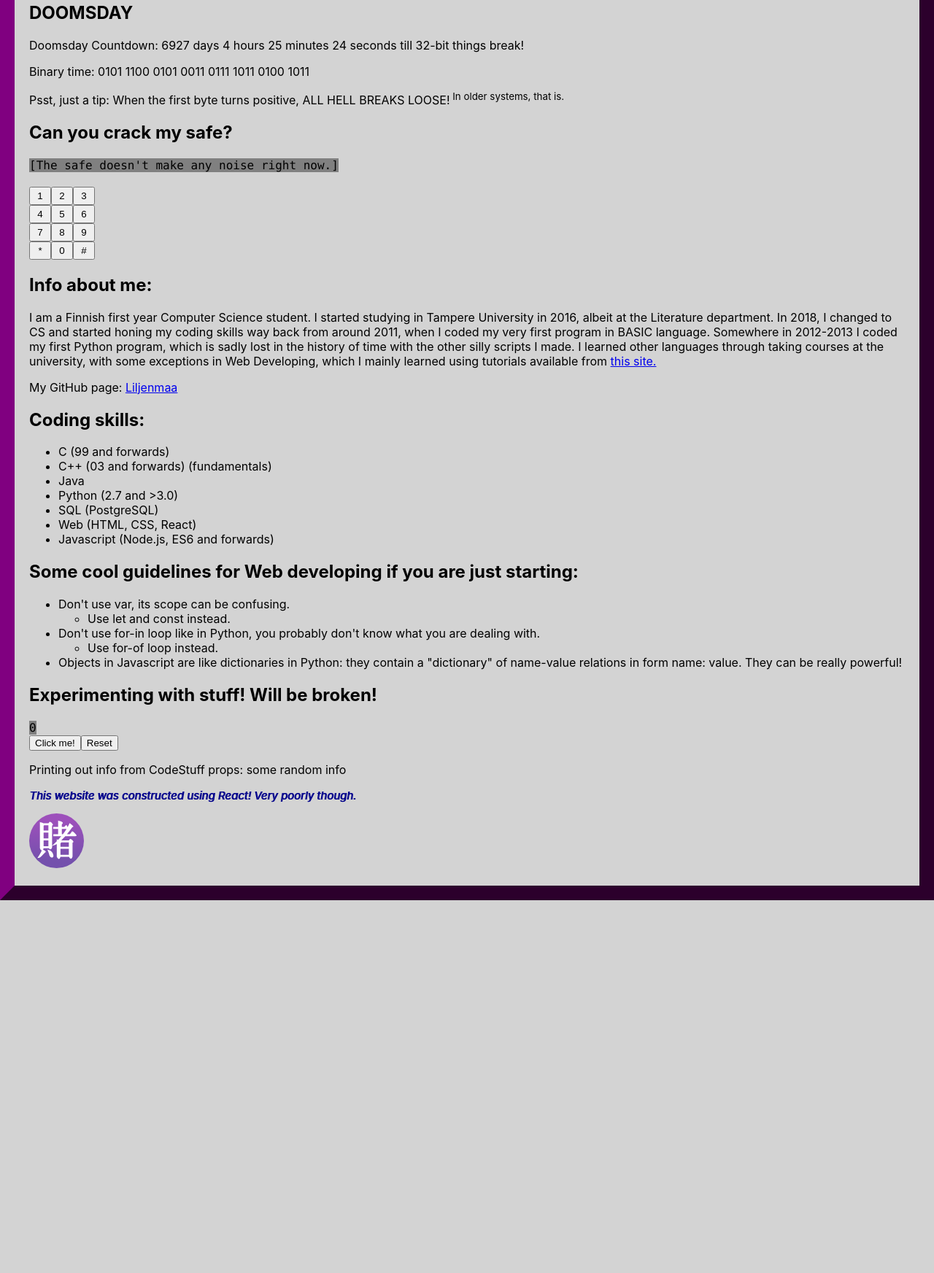
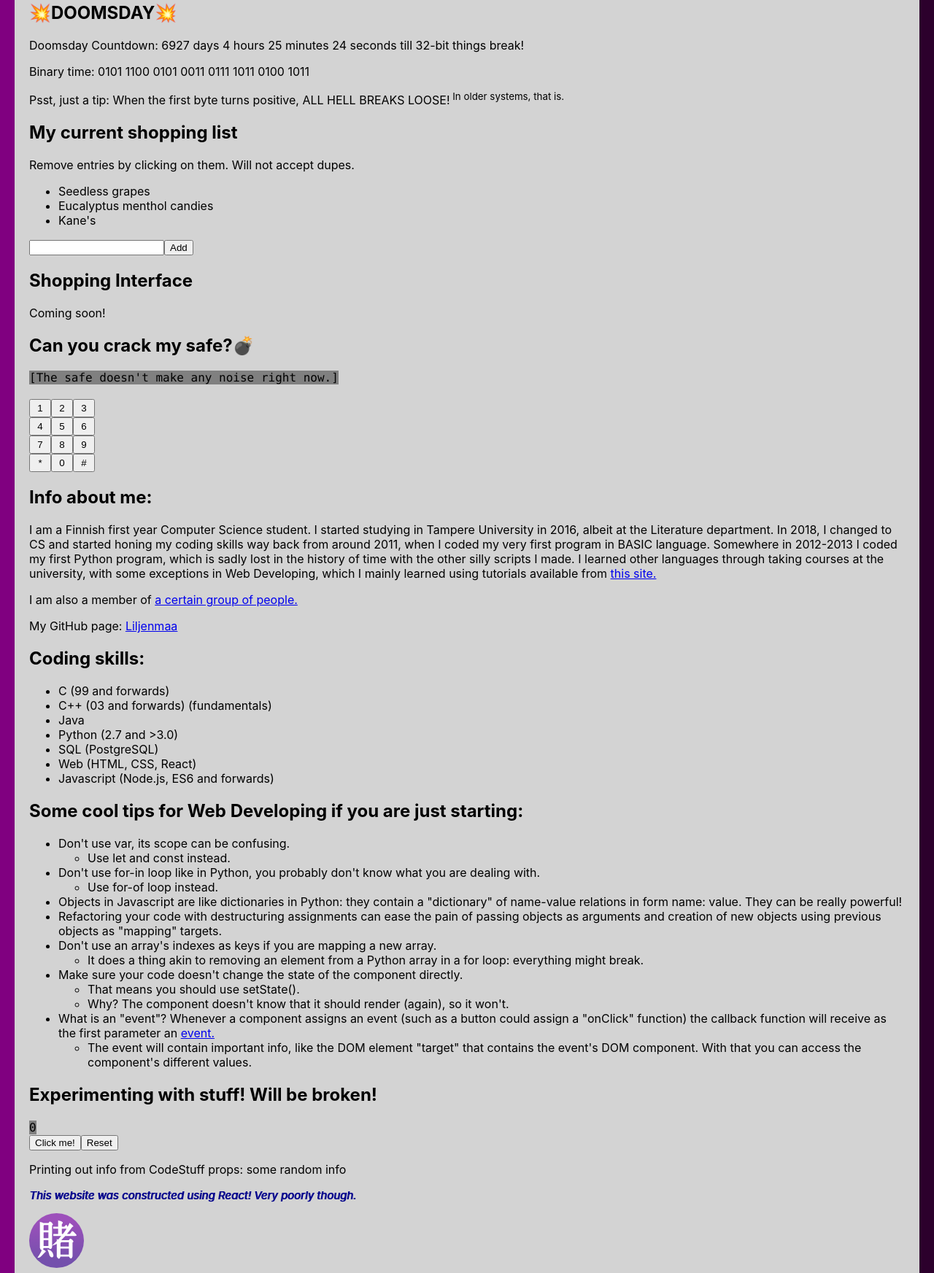
Before and after one commit to Liljenmaa/homepage, a React app: page / in a window 1280 px wide. Shown: the part 275-2020 px from the top of the page at 73% size. Before the commit the page ends 1509 px from the top, so only its background shows below. Built offline with nearby package versions, Linux system fonts and the light colour scheme.

Commit message:
Added ShoppingList and refactored code

```diff
--- /dev/null
+++ b/src/components/DoomsDay.js
@@ -0,0 +1,82 @@
+import React from 'react'
+
+class DoomsDay extends React.Component
+{
+  constructor()
+  {
+    super()
+
+    this.maxSeconds = 0x7FFFFFFF
+
+    this.state =
+    {
+      msPassed: new Date().getTime(),
+    }
+
+    setInterval(() =>
+    {
+      this.setState({ msPassed: new Date().getTime() })
+    }, 1000)
+  }
+
+  render(){
+
+    const sPassed = parseInt(this.state.msPassed / 1000)
+    const secondsLeft = this.maxSeconds - sPassed
+
+    const convertToBinary = (sPassed, currNum = this.maxSeconds + 1) =>
+    {
+      let returnString = ""
+
+      for(let i = 1;; ++i)
+      {
+        if (sPassed / currNum >= 1)
+        {
+          returnString += "1"
+          sPassed = sPassed % currNum
+        }
+        else
+          returnString += "0"
+
+        currNum = parseInt(currNum/2)
+
+        if (i % 4 === 0)
+          returnString += " "
+
+        if (currNum < 1)
+          return returnString
+      }
+    }
+
+    const getTimeTillDoom = () =>
+    {
+      let returnString = ""
+
+      const dLeft = parseInt(secondsLeft / 86400)
+      const hLeft = parseInt((secondsLeft % 86400) / 3600)
+      const mLeft = parseInt(((secondsLeft % 86400) % 3600) / 60)
+      const sLeft = parseInt(((secondsLeft % 86400) % 3600) % 60)
+
+      returnString += dLeft + " days "
+      returnString += hLeft + " hours "
+      returnString += mLeft + " minutes "
+      returnString += sLeft + " seconds "
+
+      return returnString
+    }
+
+    return(
+      <div>
+        <h2><span role="img" aria-label="emoji">💥</span>
+          DOOMSDAY<span role="img" aria-label="emoji">💥</span>
+        </h2>
+        <p>Doomsday Countdown: {getTimeTillDoom()} till 32-bit things break!</p>
+        <p>Binary time: {convertToBinary(sPassed)}</p>
+        <p>Psst, just a tip: When the first byte turns positive, ALL HELL BREAKS
+        LOOSE!<sup> In older systems, that is.</sup></p>
+      </div>
+    )
+  }
+}
+
+export default DoomsDay
--- a/src/index.css
+++ b/src/index.css
@@ -26,6 +26,19 @@ code {
   width:30px;
 }
 
+button.clickable-listnode {
+  background-color: lightgrey;
+  color: inherit;
+  border: none;
+  padding: 0;
+  font: inherit;
+  cursor: pointer;
+}
+
+button {
+  cursor: pointer;
+}
+
 footer {
   font-style: italic;
   color: darkblue;
--- a/src/index.js
+++ b/src/index.js
@@ -1,15 +1,39 @@
 import React from 'react'
 import ReactDOM from 'react-dom'
+import DoomsDay from './components/DoomsDay'
 import './index.css'
+
+const shoppingList =
+[
+  {
+    id: 0,
+    content: "Seedless grapes"
+  },
+  {
+    id: 1,
+    content: "Eucalyptus menthol candies"
+  },
+  {
+    id: 2,
+    content: "Kane's"
+  }
+]
 
 function randomInt(start, end)
 {
-  return Math.floor((end-start) * Math.random() + start)
+  return Math.floor((end-start+1) * Math.random() + start)
 }
 
-const Display = ({ content }) => <div>{content}</div>
+const ClickableListNode = ({ content, handleClick, id }) =>
+  <li>
+    <button
+      className="clickable-listnode"
+      onClick={handleClick}
+      id={id}>{content}
+    </button>
+  </li>
 
-const CodeDisplay = ({ data }) => <code>{data}</code>
+const CodeDisplay = ({ content }) => <code>{content}</code>
 
 const Button = ({handleClick, text}) =>
 {
@@ -24,21 +48,21 @@ const PhoneButtonInterface = ({ func }) =>
 {
   return(
     <div>
-      <button class="phone" onClick={func(1)}>1</button>
-      <button class="phone" onClick={func(2)}>2</button>
-      <button class="phone" onClick={func(3)}>3</button>
+      <button className="phone" onClick={func(1)}>1</button>
+      <button className="phone" onClick={func(2)}>2</button>
+      <button className="phone" onClick={func(3)}>3</button>
     <br/>
-      <button class="phone" onClick={func(4)}>4</button>
-      <button class="phone" onClick={func(5)}>5</button>
-      <button class="phone" onClick={func(6)}>6</button>
+      <button className="phone" onClick={func(4)}>4</button>
+      <button className="phone" onClick={func(5)}>5</button>
+      <button className="phone" onClick={func(6)}>6</button>
     <br/>
-      <button class="phone" onClick={func(7)}>7</button>
-      <button class="phone" onClick={func(8)}>8</button>
-      <button class="phone" onClick={func(9)}>9</button>
+      <button className="phone" onClick={func(7)}>7</button>
+      <button className="phone" onClick={func(8)}>8</button>
+      <button className="phone" onClick={func(9)}>9</button>
     <br/>
-      <button class="phone" onClick={func(10)}>*</button>
-      <button class="phone" onClick={func(0)}>0</button>
-      <button class="phone" onClick={func(11)}>#</button>
+      <button className="phone" onClick={func(10)}>*</button>
+      <button className="phone" onClick={func(0)}>0</button>
+      <button className="phone" onClick={func(11)}>#</button>
     </div>
   )
 }
@@ -47,87 +71,105 @@ const Hello = () =>
 {
   return(
     <header>
-      <h1>Hello visitor!</h1>
+      <h1>Hello visitor!<span role="img" aria-label="emoji">🖐️</span></h1>
       <p>This page contains a random assortment of things. Feel free to try them
-      out!</p>
+      out!<span role="img" aria-label="emoji">👌</span></p>
     </header>
   )
 }
 
-class DoomsDay extends React.Component
+class ShoppingList extends React.Component
 {
-  constructor()
+  constructor(props)
   {
-    super()
+    super(props)
     this.state =
     {
-      msPassed: new Date().getTime()
+      shoppingList: props.stuff,
+      idCounter: 0,
+      newItem: ""
     }
 
-    setInterval(() =>
-    {
-      this.setState({ msPassed: new Date().getTime() })
-    }, 1000)
+    this.state.idCounter = this.state.shoppingList.length
   }
 
-  render(){
+  addOne = (event) => {
+    event.preventDefault()
 
-    const maxSeconds = 0x7FFFFFFF
-    const sPassed = parseInt(this.state.msPassed / 1000)
+    if (this.state.newItem === "")
+      return
 
-    const convertToBinary = (sPassed, currNum = maxSeconds + 1) =>
+    const notDupe = (obj) => obj.content !== this.state.newItem
+
+    if (!(this.state.shoppingList.every(notDupe)))
     {
-      let returnString = ""
+      this.setState({ newItem: "" })
+      return
+    }
 
-      for(let i = 1;; ++i)
+    const newItem =
     {
-        if (sPassed / currNum >= 1)
+      id: this.state.idCounter++,
+      content: this.state.newItem
+    }
+
+    const shoppingList = this.state.shoppingList.concat(newItem)
+
+    this.setState({
+      shoppingList,
+      newItem: ""
+    })
+  }
+
+  removeOne = (event) => {
+    const shoppingList = this.state.shoppingList.filter(
+      obj => obj.id != event.target.id
+    )
+
+    this.setState({
+      shoppingList
+    })
+  }
+
+  handleItemChange = (event) => {
+    this.setState({ newItem: event.target.value })
+  }
+
+  render()
   {
-          returnString += "1"
-          sPassed = sPassed % currNum
-        }
-        else
-          returnString += "0"
-
-        currNum = parseInt(currNum/2)
-
-        if (i % 4 === 0)
-          returnString += " "
-
-        if (currNum < 1)
-          return returnString
+    return(
+      <div>
+        <h2>My current shopping list</h2>
+        <p>Remove entries by clicking on them. Will not accept dupes.</p>
+        <ul>
+          {this.state.shoppingList.map(object =>
+            <ClickableListNode
+              key={object.id}
+              id={object.id}
+              content={object.content}
+              handleClick={this.removeOne}
+            />)}
+        </ul>
+        <form onSubmit={this.addOne}>
+          <input
+            value={this.state.newItem}
+            onChange={this.handleItemChange}
+          />
+          <button type="submit">Add</button>
+        </form>
+      </div>
+    )
   }
 }
 
-    const secondsLeft = maxSeconds - sPassed
-
-    const getTimeTillDoom = () =>
+const ShoppingInterface = () =>
 {
-      let returnString = ""
-
-      const dLeft = parseInt(secondsLeft / 86400)
-      const hLeft = parseInt((secondsLeft % 86400) / 3600)
-      const mLeft = parseInt(((secondsLeft % 86400) % 3600) / 60)
-      const sLeft = parseInt(((secondsLeft % 86400) % 3600) % 60)
-
-      returnString += dLeft + " days "
-      returnString += hLeft + " hours "
-      returnString += mLeft + " minutes "
-      returnString += sLeft + " seconds "
-
-      return returnString
-    }
-
   return(
     <div>
-        <h2>DOOMSDAY</h2>
-        <p>Doomsday Countdown: {getTimeTillDoom()} till 32-bit things break!</p>
-        <p>Binary time: {convertToBinary(sPassed)}</p>
-        <p>Psst, just a tip: When the first byte turns positive, ALL HELL BREAKS
-        LOOSE!<sup> In older systems, that is.</sup></p>
+      <h2>Shopping Interface</h2>
+      <p>Coming soon!</p>
     </div>
   )
-  }
 }
 
 class CrackMySafe extends React.Component
@@ -150,22 +192,13 @@ class CrackMySafe extends React.Component
     }
   }
 
-  render()
+  randomizeCode = () =>
   {
-    const randomizeCode = () =>
-    {
-      let x = new Array(4)
-
-      for(let i = 0; i < this.state.secretCode.length; ++i)
-      {
-        x[i] = randomInt(0,9)
+    let x = this.state.secretCode.map(digit => randomInt(0,9))
     this.setState({secretCode: x})
   }
 
-      console.log(this.state.secretCode)
-    }
-
-    const updateDisplay = (input) => () =>
+  updateDisplay = (input) => () =>
   {
     if (!this.state.unavailable)
     {
@@ -207,7 +240,7 @@ class CrackMySafe extends React.Component
           currIndex: 0,
           currCode: ""
         })
-          randomizeCode()
+        this.randomizeCode()
       }
 
       else if (!(this.state.currIndex === 0))
@@ -224,14 +257,16 @@ class CrackMySafe extends React.Component
     }
 
   }
-
+  render()
+  {
     return(
       <div>
-        <h2>Can you crack my safe?</h2>
-        <CodeDisplay data={this.state.display}/>
+        <h2>Can you crack my safe?<span role="img" aria-label="emoji">💣</span>
+          </h2>
+        <CodeDisplay content={this.state.display}/>
         <br/>
         <br/>
-        <PhoneButtonInterface func={updateDisplay}/>
+        <PhoneButtonInterface func={this.updateDisplay}/>
       </div>
     )
   }
@@ -251,6 +286,11 @@ const Info = () =>
       learned other languages through taking courses at the university, with
       some exceptions in Web Developing, which I mainly learned using tutorials
       available from <a href="https://fullstackopen.github.io">this site.</a>
+      </p>
+      <p>
+        I am also a member of <a href="https://www.mensa.fi/"
+          title="They give out a pretty cool card to put in your wallet too."
+          >a certain group of people.</a>
       </p>
       <p>
         My GitHub page: <a href="https://github.com/Liljenmaa">Liljenmaa</a>
@@ -281,7 +321,7 @@ const GuidelinesWeb = () =>
 {
   return(
     <div>
-      <h2>Some cool guidelines for Web developing if you are just starting:</h2>
+      <h2>Some cool tips for Web Developing if you are just starting:</h2>
       <ul>
         <li>Don't use var, its scope can be confusing.</li>
         <ul><li>Use let and const instead.</li></ul>
@@ -291,6 +331,25 @@ const GuidelinesWeb = () =>
         <li>Objects in Javascript are like dictionaries in Python: they contain
         a "dictionary" of name-value relations in form name: value. They can be
         really powerful!</li>
+        <li>Refactoring your code with destructuring assignments can ease the
+        pain of passing objects as arguments and creation of new objects using
+        previous objects as "mapping" targets.</li>
+        <li>Don't use an array's indexes as keys if you are mapping a new
+        array.</li>
+        <ul><li>It does a thing akin to removing an element from a
+        Python array in a for loop: everything might break.</li></ul>
+        <li>Make sure your code doesn't change the state of the component
+        directly.</li>
+        <ul><li>That means you should use setState().</li>
+        <li>Why? The component doesn't know that it should render (again),
+        so it won't.</li></ul>
+        <li>What is an "event"? Whenever a component assigns an event (such as
+        a button could assign a "onClick" function) the callback function will
+        receive as the first parameter an <a
+          href="https://reactjs.org/docs/events.html">event.</a></li>
+        <ul><li>The event will contain important info, like the DOM element
+        "target" that contains the event's DOM component. With that you can
+        access the component's different values.</li></ul>
       </ul>
     </div>
   )
@@ -324,7 +383,7 @@ class CodeStuff extends React.Component
     return(
       <div>
         <h2>Experimenting with stuff! Will be broken!</h2>
-        <CodeDisplay data={this.state.counter}/>
+        <CodeDisplay content={this.state.counter}/>
         <div>
           <Button
             handleClick={counterUp}
@@ -347,8 +406,13 @@ const Footer = () =>
   return(
     <footer>
       <p>This website was constructed using React! Very poorly though.</p>
-        <img src="/gambler.svg" className="App-logo" alt="Gambler Logo"
-          height ="75"/>
+        <a href="https://rinkkaaj.at">
+          <img src="/gambler.svg" className="App-logo"
+            title="Part of the rinkkaaj.at empire."
+            alt="Gambler logo"
+            height ="75"
+            />
+        </a>
     </footer>
   )
 }
@@ -359,6 +423,8 @@ const App = () =>
     <div>
       <Hello />
       <DoomsDay />
+      <ShoppingList stuff={shoppingList}/>
+      <ShoppingInterface />
       <CrackMySafe />
       <Info />
       <Knowledge />
```
Lines whose indentation alone changed are shown as unchanged.
